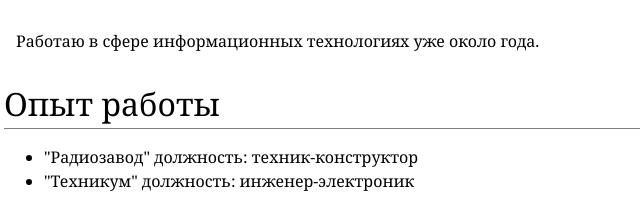
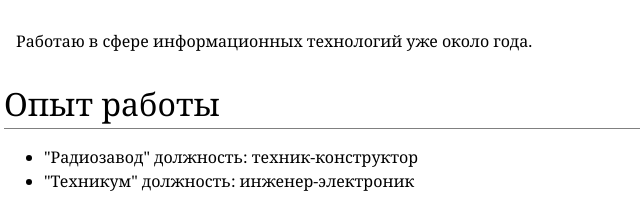
Before and after one commit to 1one-kupyxa/kupyxa.github.io, a plain HTML site: page index.html in a window 1280 px wide. Shown: the part 199-399 px from the top of the page, 236-876 px from the left. Drawn offline with Linux system fonts and the light colour scheme.

Commit message:
Update index.html

```diff
--- a/index.html
+++ b/index.html
@@ -16,7 +16,7 @@
             </p>
         </div>
         <div id="main">
-            <p>Работаю в сфере информационных технологиях уже около года.</p>
+            <p>Работаю в сфере информационных технологий уже около года.</p>
             <h2>Опыт работы</h2>
                 <ul>
                     <li>"Радиозавод" должность: техник-конструктор</li>
```
